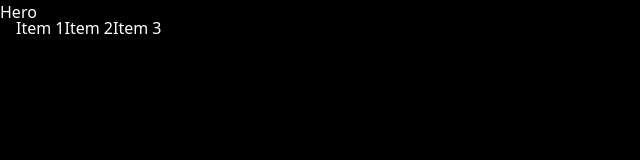
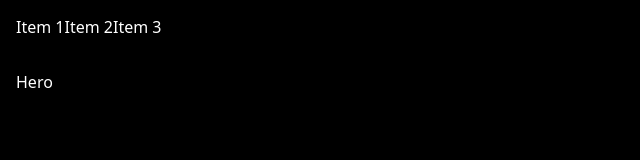
Before and after one commit to dusanstanic/Portfolio, a React (Vite) app: page / in a window 1280 px wide. Shown: the top 160 px of the page, without its empty margins (0-640 px from the left). Built offline with nearby package versions, Linux system fonts and the light colour scheme.

Commit message:
Add button component

```diff
--- a/src/features/landing/page/Landing/Landing.module.css
+++ b/src/features/landing/page/Landing/Landing.module.css
@@ -1,5 +1,13 @@
-.landing {
+.container {
   display: grid;
   gap: calc(2 * var(--gap));
   height: 100%;
+  padding: var(--padding-main);
 }
+
+.main {
+  display: grid;
+  gap: calc(3 * var(--gap));
+  height: 100%;
+  padding-top: var(--navgiation-height);
+}
--- a/src/features/landing/page/Landing/Landing.tsx
+++ b/src/features/landing/page/Landing/Landing.tsx
@@ -5,9 +5,9 @@ import classes from "./Landing.module.css";
 
 export const Landing = () => {
   return (
-    <div className={classes.landing}>
+    <div className={classes.container}>
       <Navigation />
-      <main>
+      <main className={classes.main}>
         <Hero />
       </main>
     </div>
--- a/src/features/landing/page/Navigation/Navigation.module.css
+++ b/src/features/landing/page/Navigation/Navigation.module.css
@@ -3,15 +3,14 @@
   top: 0;
   left: 0;
   width: 100%;
-
-  background-color: var(--primary);
 }
 
 .navigation {
   display: flex;
   max-width: var(--container-width);
   margin: 0 auto;
-  padding: calc(2 * var(--padding));
+  padding: 15px var(--padding-main);
+  height: var(--navgiation-height);
 }
 
 .list {
--- a/src/styles/variables.css
+++ b/src/styles/variables.css
@@ -13,4 +13,6 @@
   --margin: 1rem;
   --gap: 0.5rem;
   --container-width: 1280px;
+  --padding-main: calc(2 * var(--padding));
+  --navgiation-height: 54px;
 }
```
